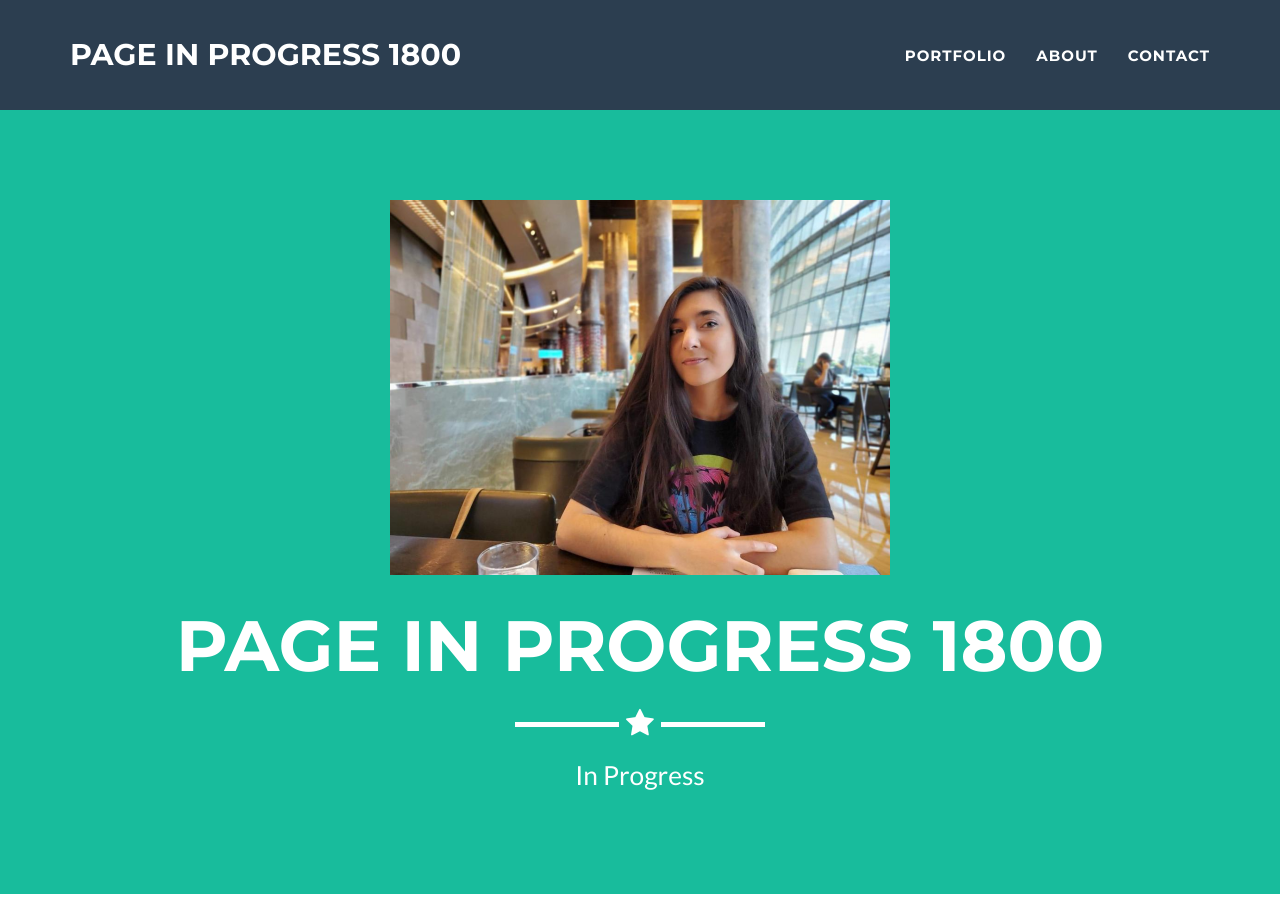
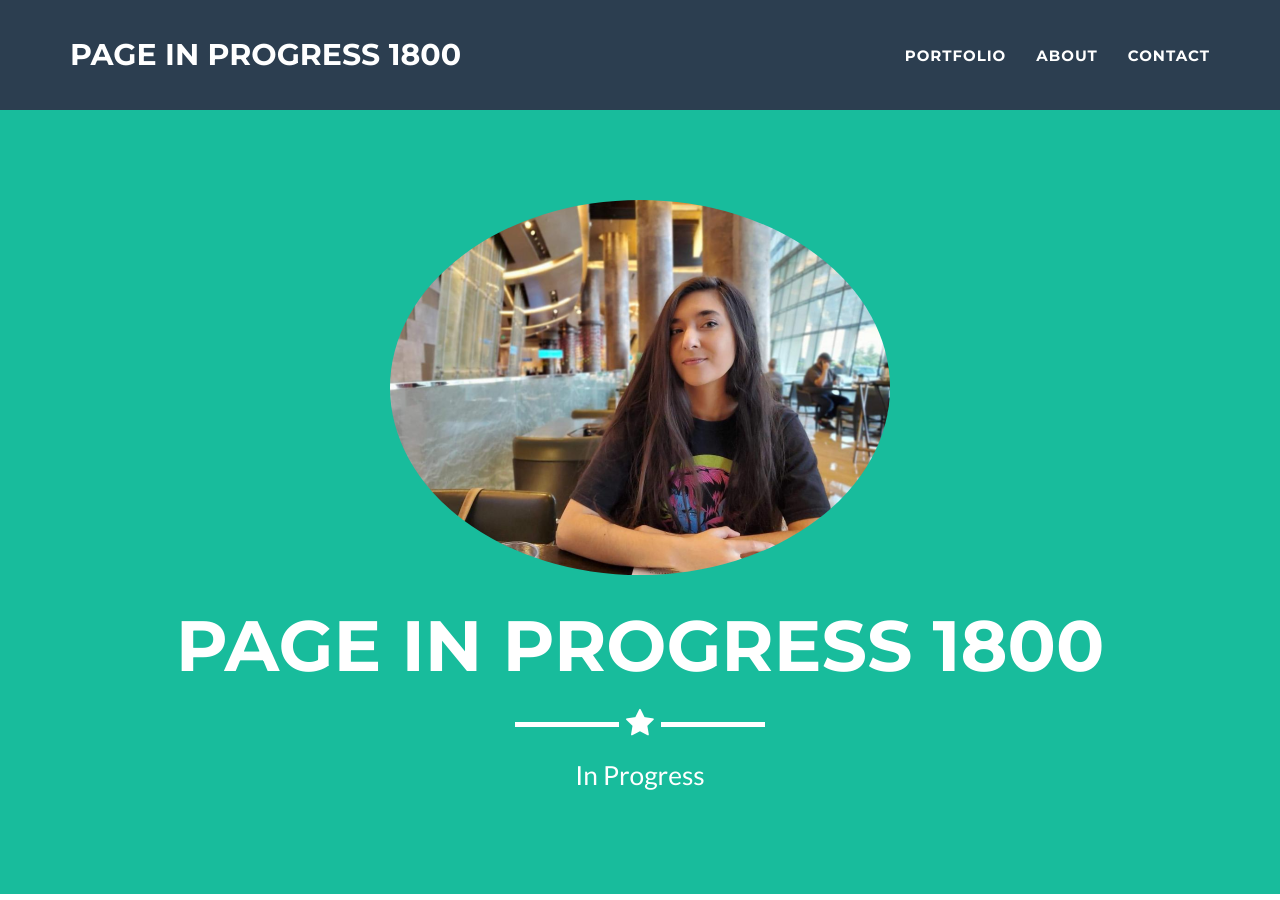
Before and after one commit to ash-chin/ash-chin.github.io, a Jekyll site: the page built from _posts/2014-07-18-project-1.markdown, in a window 1280 px wide and 900 px high. Built offline with Jekyll 4.4.1, drawn with Linux system fonts in a browser that asks for light colours.

Commit message:
Update header.html

```diff
--- a/_includes/header.html
+++ b/_includes/header.html
@@ -2,8 +2,8 @@
 <header>
   <div class="container">
     <div class="row">
-      <div class="col-lg-12 rounded-circle">
-        <img class="img-responsive" src="img/mypic_small.png" alt="MyPic" />
+      <div class="col-lg-12">
+        <img class="img-responsive img-circle" src="img/mypic_small.png" alt="MyPic" />
         <div class="intro-text">
           <span class="name">{{ site.title }}</span>
           <hr class="star-light" />
```
